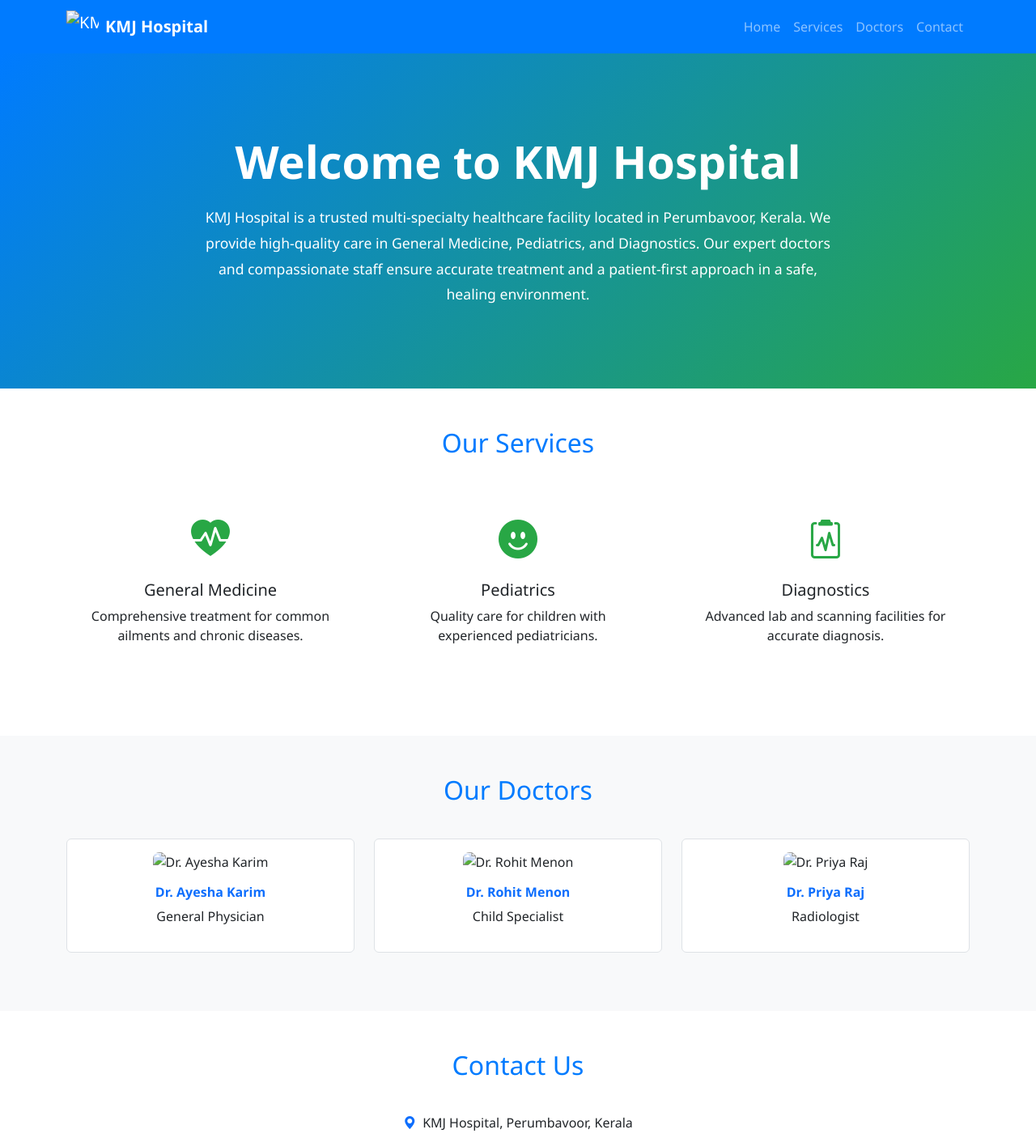
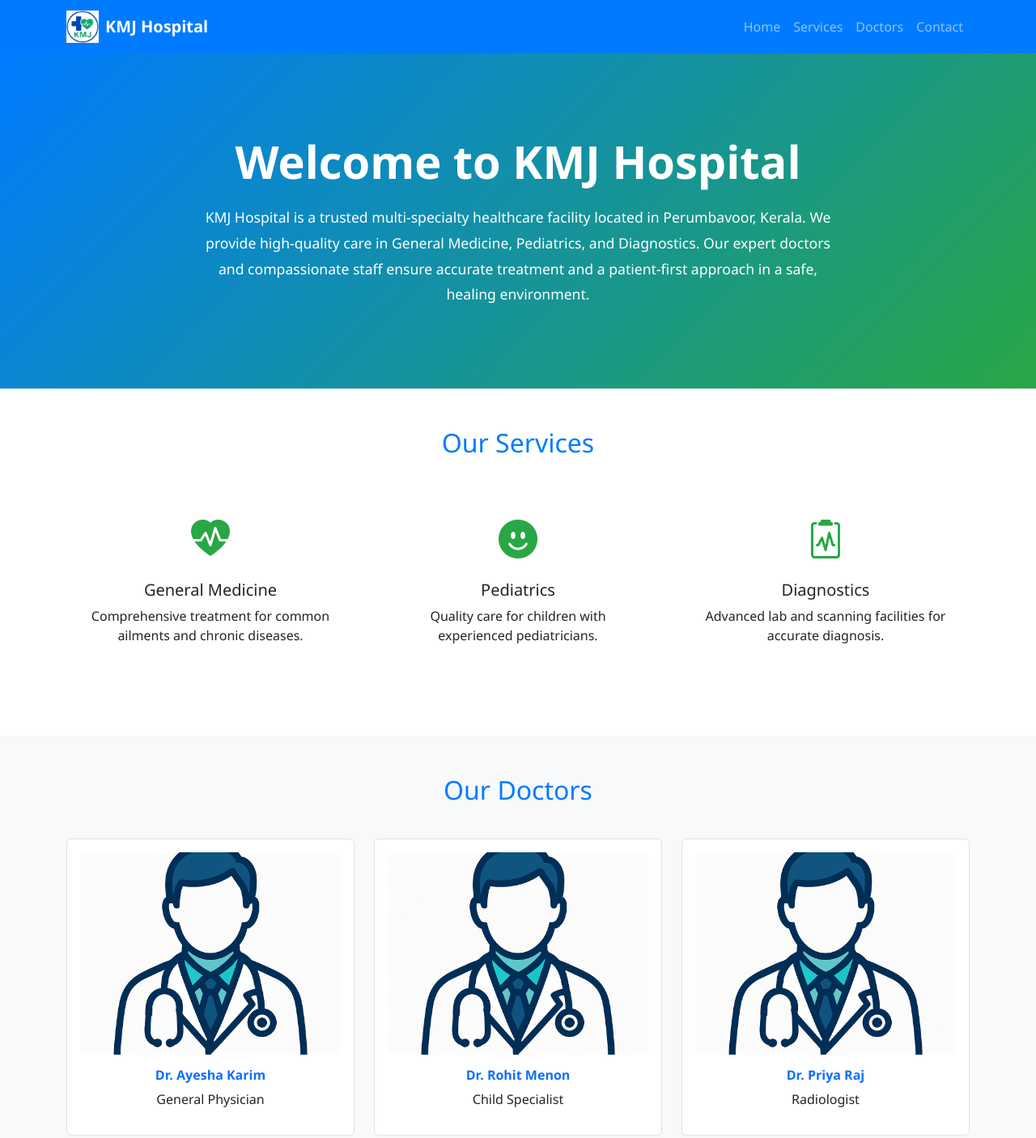
Before and after one commit to Afsalms/kmj-hospital, a plain HTML site: page index.html in a window 1280 px wide. Shown: the top 1406 px of the page at 81% size. Drawn offline with nearby package versions, Linux system fonts and the light colour scheme.

Commit message:
images correction

```diff
--- a/index.html
+++ b/index.html
@@ -93,7 +93,7 @@
   <nav class="navbar navbar-expand-lg navbar-dark">
     <div class="container">
       <a class="navbar-brand d-flex align-items-center" href="#">
-        <img src="logo.png" alt="KMJ Hospital Logo" width="40" height="40" class="me-2" />
+        <img src="/images/logo.png" alt="KMJ Hospital Logo" width="40" height="40" class="me-2" />
         <span class="fw-bold">KMJ Hospital</span>
       </a>
       <button class="navbar-toggler" type="button" data-bs-toggle="collapse" data-bs-target="#navMenu">
@@ -159,21 +159,21 @@
       <div class="row text-center">
         <div class="col-md-4 mb-4">
           <div class="doctor-card p-3 border rounded bg-white h-100">
-            <img src="doctor.png" alt="Dr. Ayesha Karim" class="w-100 mb-3" />
+            <img src="/images/doctor.png" alt="Dr. Ayesha Karim" class="w-100 mb-3" />
             <h6 class="fw-bold text-primary">Dr. Ayesha Karim</h6>
             <p>General Physician</p>
           </div>
         </div>
         <div class="col-md-4 mb-4">
           <div class="doctor-card p-3 border rounded bg-white h-100">
-            <img src="doctor.png" alt="Dr. Rohit Menon" class="w-100 mb-3" />
+            <img src="/images/doctor.png" alt="Dr. Rohit Menon" class="w-100 mb-3" />
             <h6 class="fw-bold text-primary">Dr. Rohit Menon</h6>
             <p>Child Specialist</p>
           </div>
         </div>
         <div class="col-md-4 mb-4">
           <div class="doctor-card p-3 border rounded bg-white h-100">
-            <img src="doctor.png" alt="Dr. Priya Raj" class="w-100 mb-3" />
+            <img src="/images/doctor.png" alt="Dr. Priya Raj" class="w-100 mb-3" />
             <h6 class="fw-bold text-primary">Dr. Priya Raj</h6>
             <p>Radiologist</p>
           </div>
```
